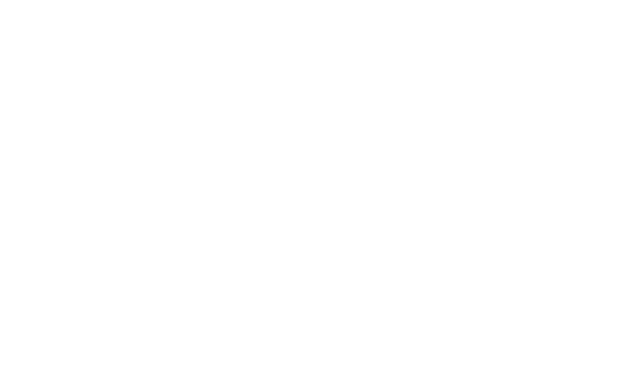
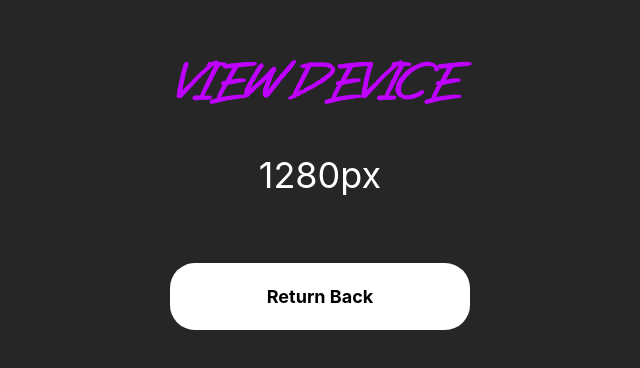
Before and after one commit to MawiDev/mini-project-react-js, a React (Create React App) app: page /viewport in a window 1280 px wide. Before the commit this address had no page. Shown: the part 196-564 px from the top of the page, without its empty margins (320-960 px from the left). Built offline with nearby package versions, Linux system fonts and the light colour scheme.

Commit message:
mini project 5# : Viewport device.

```diff
--- a/src/App.js
+++ b/src/App.js
@@ -5,6 +5,7 @@
 import { Route, Routes } from 'react-router-dom';
 import DigitalClock from './components/DigitalClock';
 import Meeting from './components/Meeting';
+import Viewport from './components/Viewport';
 
 function App() {
   return (
@@ -16,6 +17,7 @@
           <Route path='/bgchange' element={<BgChange/>}/>
           <Route path='/digitalclock' element={<DigitalClock/>}/>
           <Route path='/meeting' element={<Meeting/>}/>
+          <Route path='/viewport' element={<Viewport/>}/>
         </Routes>
       </header>
     </div>
--- a/src/components/ReturnButton.jsx
+++ b/src/components/ReturnButton.jsx
@@ -9,6 +9,8 @@
                 margin:'20px',
                 backgroundColor:'white',
                 borderRadius:'25px',
+                width:'300px',
+                textAlign:'center'
             }
         }>
             <Link style={
@@ -16,7 +18,7 @@
                     color:'black',
                     textDecoration:'none',
                     fontWeight: 'bold',
-                    fontSize:'18px'
+                    fontSize:'18px',
                 }
             } to={'/'}>Return Back</Link>
         </div>
--- /dev/null
+++ b/src/components/Viewport.jsx
@@ -0,0 +1,27 @@
+import { useEffect, useState } from "react";
+import ReturnButton from "./ReturnButton";
+
+export default function Viewport() {
+    const [size,setSize] = useState(window.innerWidth)
+
+    function windowSize() {
+        setSize(window.innerWidth)
+    }
+
+    useEffect(() => {
+        window.addEventListener('resize',windowSize)
+        return () => {
+            window.removeEventListener('resize', windowSize)
+        }
+    })
+
+    return(
+        <div className="bg-neutral-800 w-full h-screen overflow-hidden flex flex-col justify-center items-center">
+            <h1 style={{ color: '#bd00ff' }} className="text-5xl asher-punk font-extrabold uppercase text-white">View Device</h1>
+            <div className="text-4xl text-white m-6 p-6 rounded-lg">
+                <h1>{size}px</h1>
+            </div>
+            <ReturnButton />
+        </div>
+    )
+}
--- a/src/pages/home.jsx
+++ b/src/pages/home.jsx
@@ -22,7 +22,6 @@
                 <svg xmlns="http://www.w3.org/2000/svg" fill="none" viewBox="0 0 24 24" strokeWidth={1.5} stroke="currentColor" className="w-6 h-6">
                     <path strokeLinecap="round" strokeLinejoin="round" d="M11.35 3.836c-.065.21-.1.433-.1.664 0 .414.336.75.75.75h4.5a.75.75 0 00.75-.75 2.25 2.25 0 00-.1-.664m-5.8 0A2.251 2.251 0 0113.5 2.25H15c1.012 0 1.867.668 2.15 1.586m-5.8 0c-.376.023-.75.05-1.124.08C9.095 4.01 8.25 4.973 8.25 6.108V8.25m8.9-4.414c.376.023.75.05 1.124.08 1.131.094 1.976 1.057 1.976 2.192V16.5A2.25 2.25 0 0118 18.75h-2.25m-7.5-10.5H4.875c-.621 0-1.125.504-1.125 1.125v11.25c0 .621.504 1.125 1.125 1.125h9.75c.621 0 1.125-.504 1.125-1.125V18.75m-7.5-10.5h6.375c.621 0 1.125.504 1.125 1.125v9.375m-8.25-3l1.5 1.5 3-3.75" />
                 </svg>
-
             )
         },
         {
@@ -32,7 +31,6 @@
                 <svg xmlns="http://www.w3.org/2000/svg" fill="none" viewBox="0 0 24 24" strokeWidth={1.5} stroke="currentColor" className="w-6 h-6">
                     <path strokeLinecap="round" strokeLinejoin="round" d="M12 6v6h4.5m4.5 0a9 9 0 11-18 0 9 9 0 0118 0z" />
                 </svg>
-
             )
         },
         {
@@ -42,7 +40,15 @@
                 <svg xmlns="http://www.w3.org/2000/svg" fill="none" viewBox="0 0 24 24" strokeWidth={1.5} stroke="currentColor" className="w-6 h-6">
                     <path strokeLinecap="round" strokeLinejoin="round" d="M20.25 8.511c.884.284 1.5 1.128 1.5 2.097v4.286c0 1.136-.847 2.1-1.98 2.193-.34.027-.68.052-1.02.072v3.091l-3-3c-1.354 0-2.694-.055-4.02-.163a2.115 2.115 0 01-.825-.242m9.345-8.334a2.126 2.126 0 00-.476-.095 48.64 48.64 0 00-8.048 0c-1.131.094-1.976 1.057-1.976 2.192v4.286c0 .837.46 1.58 1.155 1.951m9.345-8.334V6.637c0-1.621-1.152-3.026-2.76-3.235A48.455 48.455 0 0011.25 3c-2.115 0-4.198.137-6.24.402-1.608.209-2.76 1.614-2.76 3.235v6.226c0 1.621 1.152 3.026 2.76 3.235.577.075 1.157.14 1.74.194V21l4.155-4.155" />
                 </svg>
-
+            )
+        },
+        {
+            name:'View Device',
+            toref:'/viewport',
+            svg: (
+                <svg xmlns="http://www.w3.org/2000/svg" fill="none" viewBox="0 0 24 24" strokeWidth={1.5} stroke="currentColor" className="w-6 h-6">
+                    <path strokeLinecap="round" strokeLinejoin="round" d="M9 17.25v1.007a3 3 0 01-.879 2.122L7.5 21h9l-.621-.621A3 3 0 0115 18.257V17.25m6-12V15a2.25 2.25 0 01-2.25 2.25H5.25A2.25 2.25 0 013 15V5.25m18 0A2.25 2.25 0 0018.75 3H5.25A2.25 2.25 0 003 5.25m18 0V12a2.25 2.25 0 01-2.25 2.25H5.25A2.25 2.25 0 013 12V5.25" />
+                </svg>
             )
         }
     ]
```
